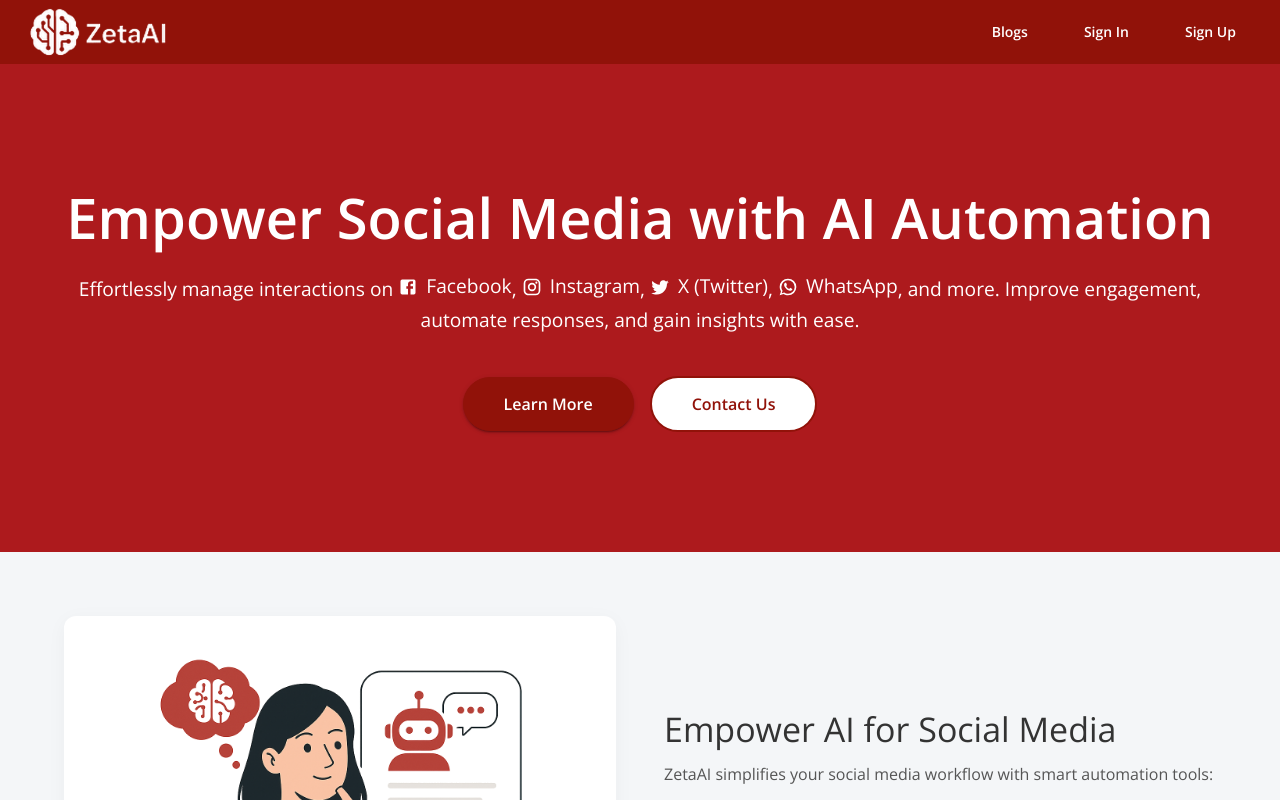
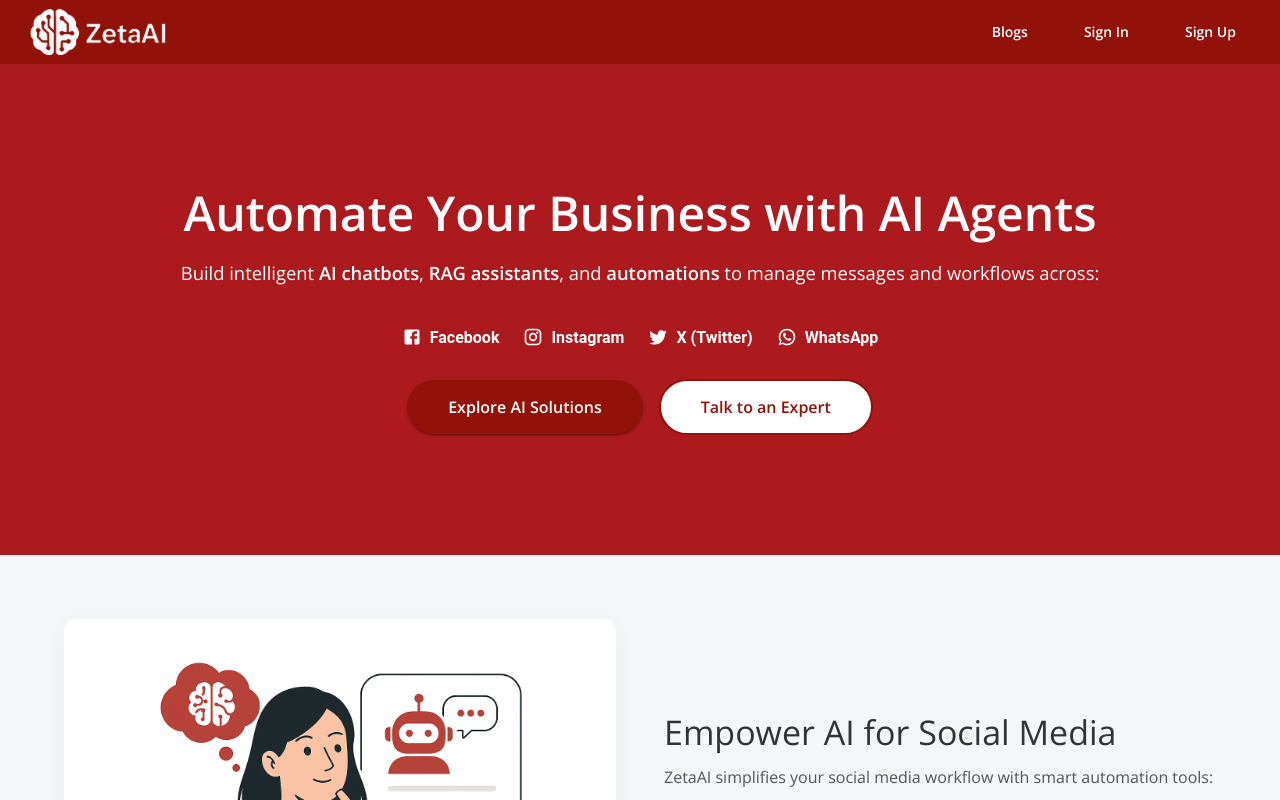
Before and after one commit to Fauzan186/social-ai-frontend, a React (Vite) app: page / in a window 1280 px wide. Shown: the top 800 px of the page. Built offline with nearby package versions, Linux system fonts and the light colour scheme.

Commit message:
add blog page

```diff
--- a/package.json
+++ b/package.json
@@ -13,7 +13,10 @@
     "@emotion/styled": "^11.13.0",
     "@mui/icons-material": "^6.1.3",
     "@mui/material": "^6.1.3",
+    "@react-three/drei": "^10.7.7",
+    "@react-three/fiber": "^9.5.0",
     "@reduxjs/toolkit": "^2.2.8",
+    "@types/three": "^0.182.0",
     "framer-motion": "^11.13.1",
     "jspdf": "^3.0.1",
     "react": "^18.3.1",
@@ -27,6 +30,7 @@
     "remark-gfm": "^4.0.1",
     "sass": "^1.79.5",
     "sitemap": "^8.0.2",
+    "three": "^0.182.0",
     "tsparticles": "^3.7.1",
     "uuid": "^10.0.0"
   },
--- a/src/components/HeroSection.tsx
+++ b/src/components/HeroSection.tsx
@@ -1,6 +1,6 @@
 // src/components/HeroSection.tsx
 import React from 'react';
-import { Button, Typography, Container } from '@mui/material';
+import { Button, Typography, Container, Box } from '@mui/material';
 import FacebookIcon from '@mui/icons-material/Facebook';
 import InstagramIcon from '@mui/icons-material/Instagram';
 import TwitterIcon from '@mui/icons-material/Twitter';
@@ -22,7 +22,7 @@ const HeroSection: React.FC<{ onNavigate: (section: string) => void }> = ({ onNa
       }}
     >
       <Container maxWidth="lg">
-        {/* Main Heading with Animation */}
+        {/* Main Heading */}
         <motion.div
           initial={{ opacity: 0, y: -50 }}
           animate={{ opacity: 1, y: 0 }}
@@ -34,18 +34,17 @@ const HeroSection: React.FC<{ onNavigate: (section: string) => void }> = ({ onNa
             align="center"
             sx={{
               fontWeight: 700,
-              fontSize: '3.5rem',
-              marginBottom: theme.spacing(2.5),
-              fontFamily: theme.typography.h2.fontFamily,
+              fontSize: '3rem',
+              marginBottom: theme.spacing(2),
             }}
           >
-            Empower Social Media with AI Automation
+            Automate Your Business with <strong>AI Agents</strong>
           </Typography>
         </motion.div>
 
-        {/* Subheading with Social Media Icons and Animation */}
+        {/* Subheading */}
         <motion.div
-          initial={{ opacity: 0, y: 30 }}
+          initial={{ opacity: 0, y: 20 }}
           animate={{ opacity: 1, y: 0 }}
           transition={{ duration: 0.6, delay: 0.4 }}
         >
@@ -56,39 +55,43 @@ const HeroSection: React.FC<{ onNavigate: (section: string) => void }> = ({ onNa
             paragraph
             sx={{
               fontWeight: 300,
-              fontSize: '1.2rem',
+              fontSize: '1.15rem',
               marginBottom: theme.spacing(5),
               lineHeight: 1.6,
-              fontFamily: theme.typography.fontFamily,
             }}
           >
-            Effortlessly manage interactions on{' '}
-            <span style={{ display: 'inline-flex', alignItems: 'center' }}>
-              <FacebookIcon style={{ marginRight: '8px' }} fontSize="small" />
-              Facebook
-            </span>
-            ,{' '}
-            <span style={{ display: 'inline-flex', alignItems: 'center' }}>
-              <InstagramIcon style={{ marginRight: '8px' }} fontSize="small" />
-              Instagram
-            </span>
-            ,{' '}
-            <span style={{ display: 'inline-flex', alignItems: 'center' }}>
-              <TwitterIcon style={{ marginRight: '8px' }} fontSize="small" />
-              X (Twitter)
-            </span>
-            ,{' '}
-            <span style={{ display: 'inline-flex', alignItems: 'center' }}>
-              <WhatsAppIcon style={{ marginRight: '8px' }} fontSize="small" />
-              WhatsApp
-            </span>
-            , and more. Improve engagement, automate responses, and gain insights with ease.
+            Build intelligent <strong>AI chatbots</strong>, <strong>RAG assistants</strong>, and <strong>automations</strong> to manage messages and workflows across:
           </Typography>
+
+          <Box
+            sx={{
+              display: 'flex',
+              justifyContent: 'center',
+              gap: 3,
+              flexWrap: 'wrap',
+              fontSize: '1rem',
+              fontWeight: 400,
+              color: 'white',
+            }}
+          >
+            <Box sx={{ display: 'flex', alignItems: 'center', gap: 1 }}>
+              <FacebookIcon fontSize="small" /> <strong>Facebook</strong>
+            </Box>
+            <Box sx={{ display: 'flex', alignItems: 'center', gap: 1 }}>
+              <InstagramIcon fontSize="small" /> <strong>Instagram</strong>
+            </Box>
+            <Box sx={{ display: 'flex', alignItems: 'center', gap: 1 }}>
+              <TwitterIcon fontSize="small" /> <strong>X (Twitter)</strong>
+            </Box>
+            <Box sx={{ display: 'flex', alignItems: 'center', gap: 1 }}>
+              <WhatsAppIcon fontSize="small" /> <strong>WhatsApp</strong>
+            </Box>
+          </Box>
         </motion.div>
 
-        {/* Button Section with Animation */}
+        {/* Buttons */}
         <motion.div
-          initial={{ opacity: 0, y: 50 }}
+          initial={{ opacity: 0, y: 30 }}
           animate={{ opacity: 1, y: 0 }}
           transition={{ duration: 0.6, delay: 0.6 }}
           style={{ marginTop: theme.spacing(4) }}
@@ -106,7 +109,7 @@ const HeroSection: React.FC<{ onNavigate: (section: string) => void }> = ({ onNa
               fontWeight: '600',
             }}
           >
-            Learn More
+            Explore AI Solutions
           </Button>
 
           <Button
@@ -122,7 +125,7 @@ const HeroSection: React.FC<{ onNavigate: (section: string) => void }> = ({ onNa
               fontWeight: '600',
             }}
           >
-            Contact Us
+            Talk to an Expert
           </Button>
         </motion.div>
       </Container>
--- a/src/pages/HomePage.tsx
+++ b/src/pages/HomePage.tsx
@@ -28,6 +28,7 @@ const HomePage: React.FC = () => {
   return (
     <Layout onNavigate={handleNavigation}>
       <HeroSection onNavigate={handleNavigation} />
+
       <ZetaAIFeatures />
       <div ref={featuresRef}>
         <FeaturesSection />
```
Also changed, not shown: 2 other files (tests, documents, lock files or other folders).
